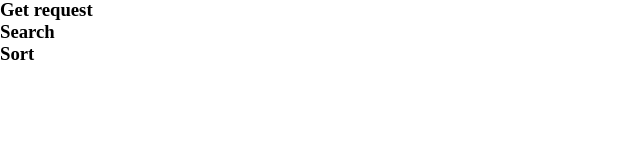
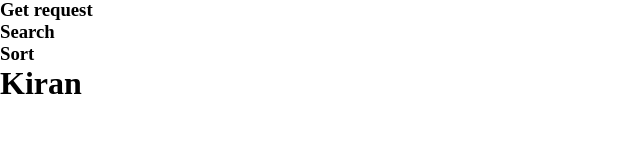
Before and after one commit to kiranFullStack/Japanican, a React (Create React App) app: page / in a window 1280 px wide. Shown: the part 128-283 px from the top of the page, without its empty margins (0-640 px from the left). Built offline with nearby package versions, Linux system fonts and the light colour scheme.

Commit message:
store const inside function and outside return

```diff
--- a/src/App.js
+++ b/src/App.js
@@ -1,9 +1,10 @@
-import React from "react"
+import React, { Fragment } from "react"
 import "./App.scss"
 
 function App() {
+  const name = "Kiran"
   return (
-    <div className="App">
+    <Fragment>
       <h1>Japanican Mobile and App</h1>
       <h3>React Router</h3>
       <h3>React Redux</h3>
@@ -13,7 +14,8 @@ function App() {
       <h3>Get request</h3>
       <h3>Search</h3>
       <h3>Sort</h3>
-    </div>
+      <h1>{name}</h1>
+    </Fragment>
   )
 }
 
```
